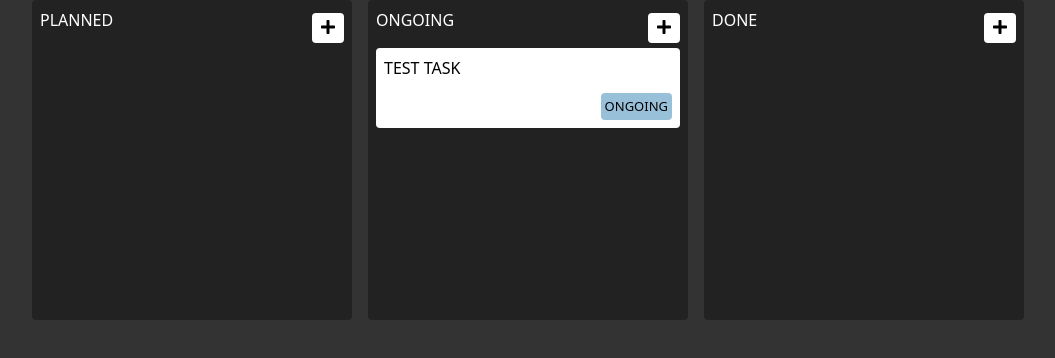
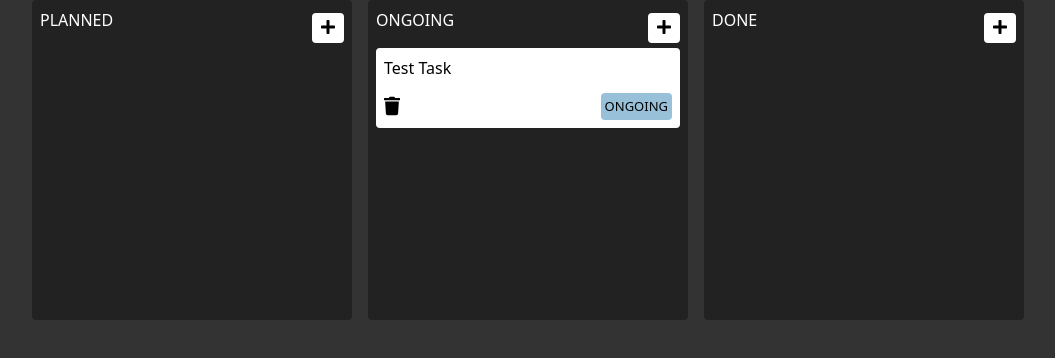
Before and after one commit to nabbysidek/zustand-kanban-board, a React (Vite) app: page / in a window 1280 px wide. Shown: the top 358 px of the page, without its empty margins (112-1167 px from the left). Built offline with nearby package versions, Linux system fonts and the light colour scheme.

Commit message:
Deleting

```diff
--- a/src/components/Columns.css
+++ b/src/components/Columns.css
@@ -7,13 +7,13 @@
     margin: 0 0.5rem;
     border-radius: 4px;
     padding: 0.5rem;
-    text-transform: uppercase;
 }
 
 .column-title-wrapper {
     display: flex;
     justify-content: space-between;
     align-items: center;
+    text-transform: uppercase;
 }
     .column-title-wrapper button {
         all: unset;
--- a/src/components/Tasks.css
+++ b/src/components/Tasks.css
@@ -35,3 +35,8 @@
 .done {
     background-color: var(--color-done);
 }
+
+.delete-btn {
+    height: 1.25rem;
+    cursor: pointer;
+}
--- a/src/components/Tasks.jsx
+++ b/src/components/Tasks.jsx
@@ -1,5 +1,6 @@
 import classNames from "classnames";
 import { useStore } from "../store";
+import { FaTrash } from "react-icons/fa";
 import "./Tasks.css";
 
 //  for debugging
@@ -12,13 +13,15 @@ function Tasks({title}) {
     // specify and find the exact task that i used in the prop task in the store.js
     // this will allow us to get the other additional details like status/state
 
+    const deleteTask = useStore((store) => store.deleteTask);
+
   return (
     <div className='task'>
       <div>{task.title}</div>
       {/* <div>{title}</div> */}
       {/* this is for the debuggingStatus */}
       <div className="bottom-wrapper">
-        <div></div>
+        <div><FaTrash className="delete-btn" onClick={() => deleteTask(task.title)}/></div>
         <div className={classNames("status", task.state)}>{task.state}</div>
         {/* <div className={classNames("status", debuggingStatus)}>{debuggingStatus}</div>  */}
         {/* this is for the debuggingStatus */}
--- a/src/store.js
+++ b/src/store.js
@@ -18,6 +18,17 @@ const store = (set) => ({
         // with this, we're taking the already availlable tasks in our store
         // and adding one new element {title, state} in the array
     )),
+
+    // this is the function to delete task
+    // we only need to find the title of the task we want to find
+    // thus, we filter all the task that are unequal to our title
+    // we're basically deleting them as we're overwriting the reference for the task
+    // `.filter(task => task.title !== title)` creates a new array including only the tasks for which the condition `task.title !== title` is true.
+    // for each task in the `store.tasks array`, the arrow function checks if the task.title is not equal to the given title.
+    // if task.title is not equal to the title passed to deleteTask, that task is included in the new array. otherwise, it is excluded.
+    deleteTask: (title) => set((store) => (
+        {tasks: store.tasks.filter(task => task.title !== title)}
+    )),
 });
 
 export const useStore = create(store);
```
